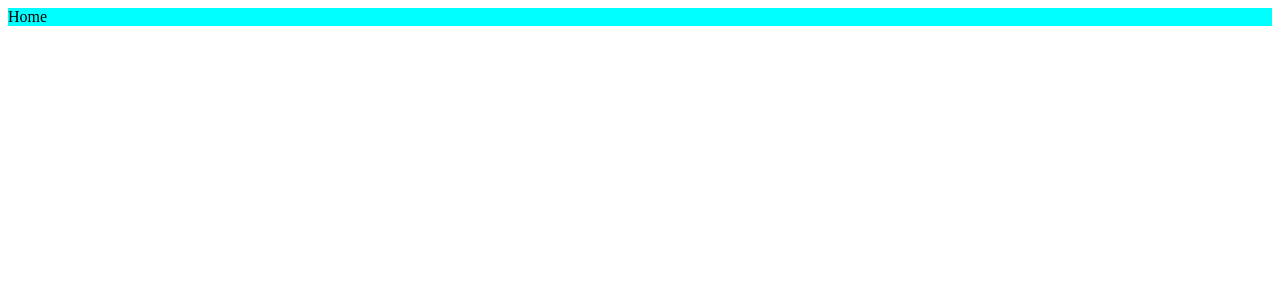
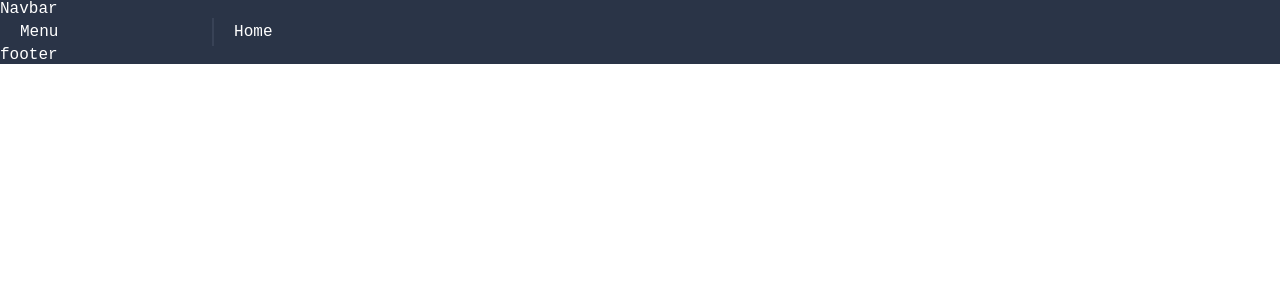
Before and after one commit to 3xp1o1t/React-Admin-Dashboard, a React (Vite) app: page / in a window 1280 px wide. Shown: the top 300 px of the page. Built offline with nearby package versions, Linux system fonts and the light colour scheme.

Commit message:
Added: Layout basic setup
Added navbar, menu, footer and some components
Added styles for each component
Added global.scss styles
Modified router structure to render children components using Outlet.
Added login router outside our layout.

```diff
--- a/package.json
+++ b/package.json
@@ -12,6 +12,7 @@
   "dependencies": {
     "react": "^18.2.0",
     "react-dom": "^18.2.0",
+    "react-router-dom": "^6.15.0",
     "sass": "^1.66.1"
   },
   "devDependencies": {
--- a/src/App.tsx
+++ b/src/App.tsx
@@ -1,11 +1,59 @@
+import { Outlet, RouterProvider, createBrowserRouter } from 'react-router-dom';
+import Footer from './components/footer/Footer';
+import Menu from './components/menu/Menu';
+import Navbar from './components/navbar/Navbar';
 import Home from './pages/home/Home';
+import Login from './pages/login/Login';
+import Products from './pages/products/Products';
+import Users from './pages/users/Users';
+import './styles/global.scss';
 
 function App() {
-  return (
-    <div>
-      <Home />
-    </div>
-  );
+  // Layout
+  const Layout = () => {
+    return (
+      <div className="main">
+        <Navbar />
+        <div className="container">
+          <div className="menuContainer">
+            <Menu />
+          </div>
+          <div className="contentContainer">
+            {/* render dinamically children components */}
+            <Outlet />
+          </div>
+        </div>
+        <Footer />
+      </div>
+    );
+  };
+
+  // navigation
+  const router = createBrowserRouter([
+    {
+      path: '/',
+      element: <Layout />,
+      children: [
+        {
+          path: '/',
+          element: <Home />,
+        },
+        {
+          path: '/users',
+          element: <Users />,
+        },
+        {
+          path: '/products',
+          element: <Products />,
+        },
+      ],
+    },
+    {
+      path: '/login',
+      element: <Login />,
+    },
+  ]);
+  return <RouterProvider router={router} />;
 }
 
 export default App;
--- /dev/null
+++ b/src/components/footer/Footer.tsx
@@ -0,0 +1,6 @@
+import './footer.scss';
+const Footer = () => {
+  return <div className="footer">footer</div>;
+};
+
+export default Footer;
--- /dev/null
+++ b/src/components/footer/footer.scss
@@ -0,0 +1,2 @@
+.footer {
+}
--- /dev/null
+++ b/src/components/menu/Menu.tsx
@@ -0,0 +1,6 @@
+import './menu.scss';
+const Menu = () => {
+  return <div className="menu">Menu</div>;
+};
+
+export default Menu;
--- /dev/null
+++ b/src/components/menu/menu.scss
@@ -0,0 +1,2 @@
+.menu {
+}
--- /dev/null
+++ b/src/components/navbar/Navbar.tsx
@@ -0,0 +1,6 @@
+import './navbar.scss';
+const Navbar = () => {
+  return <div className="navbar">Navbar</div>;
+};
+
+export default Navbar;
--- /dev/null
+++ b/src/components/navbar/navbar.scss
@@ -0,0 +1,2 @@
+.navbar {
+}
--- a/src/pages/home/home.scss
+++ b/src/pages/home/home.scss
@@ -1,3 +1,2 @@
 .home {
-  background-color: cyan;
 }
--- /dev/null
+++ b/src/pages/login/Login.tsx
@@ -0,0 +1,5 @@
+const Login = () => {
+  return <div>Login</div>;
+};
+
+export default Login;
--- a/src/styles/global.scss
+++ b/src/styles/global.scss
@@ -1,3 +1,5 @@
+@import './variables.scss';
+
 * {
   margin: 0;
   padding: 0;
@@ -8,3 +10,24 @@ a {
   text-decoration: none;
   color: inherit;
 }
+
+.main {
+  font-family: 'Courier New', Courier, monospace;
+  background-color: $main-bg;
+  color: $main-color;
+}
+
+.container {
+  display: flex;
+}
+
+.menuContainer {
+  width: 250px;
+  padding: 5px 20px;
+  border-right: 2px solid $soft-bg;
+}
+
+.contentContainer {
+  padding: 5px 20px;
+  width: 100%;
+}
--- /dev/null
+++ b/src/styles/variables.scss
@@ -0,0 +1,8 @@
+// background
+$main-bg: #2a3447;
+$soft-bg: #384256;
+$dark-bg: #222b3c;
+// text
+$main-color: white;
+$soft-color: #ddd;
+$dark-color: #2a3447;
```
Also changed, not shown: 1 other file (tests, documents, lock files or other folders).
